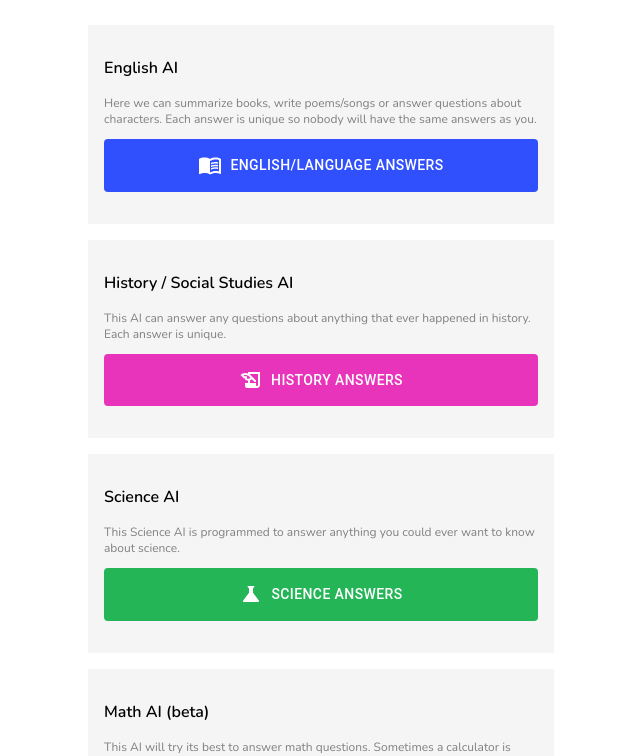
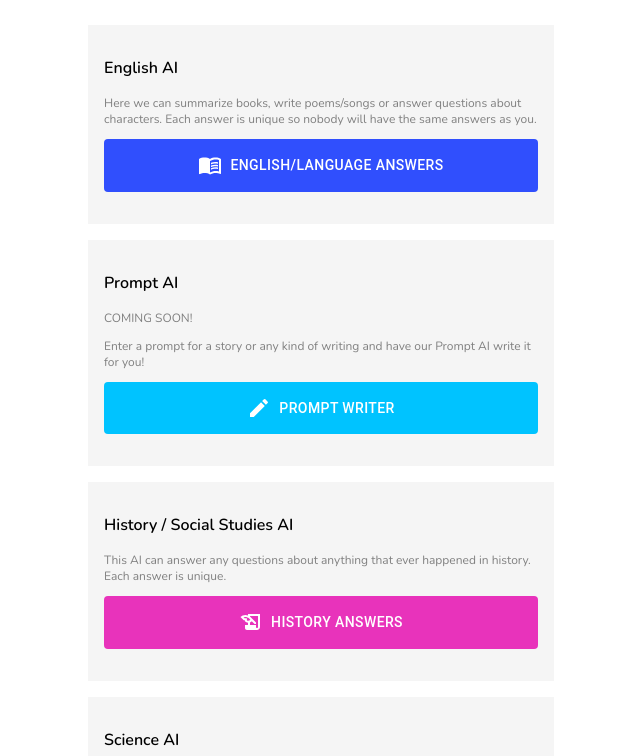
Before and after one commit to oddityai/oddity-front-end, a Next.js app: page /Buttons in a window 1280 px wide. Shown: the top 756 px of the page, without its empty margins (319-959 px from the left). Built offline with nearby package versions, Linux system fonts and the light colour scheme.

Commit message:
Teaser for prompt writer

```diff
--- a/pages/Buttons.js
+++ b/pages/Buttons.js
@@ -1,5 +1,6 @@
 import React from 'react'
 
+import CreateIcon from '@mui/icons-material/Create'
 import EmailIcon from '@mui/icons-material/Email'
 import HistoryEduIcon from '@mui/icons-material/HistoryEdu'
 import MenuBookIcon from '@mui/icons-material/MenuBook'
@@ -51,6 +52,38 @@ const Buttons = ({ children, handleClick, handleFeedback }) => {
                 {children || <MenuBookIcon style={{ color: 'white' }} />}{' '}
                 <span style={{ fontSize: 14, marginLeft: 8 }}>
                   English/Language Answers
+                </span>
+              </Button>
+            </div>
+
+            <div
+              style={{ marginTop: 16, padding: 16, backgroundColor: '#f5f5f5' }}
+            >
+              <p
+                className={nunito.className}
+                style={{ fontSize: 16, fontWeight: 600 }}
+              >
+                Prompt AI
+              </p>
+              <p style={{ fontSize: 12, color: 'gray' }}>COMING SOON!</p>
+              <p style={{ fontSize: 12, color: 'gray' }}>
+                Enter a prompt for a story or any kind of writing and have our
+                Prompt AI write it for you!
+              </p>
+              <Button
+                // onClick={() => handleClick('prompt')}
+                style={{
+                  zIndex: 10,
+                  backgroundColor: '#00c3ff',
+                  padding: 14,
+                  marginBottom: 16,
+                  color: 'white',
+                  width: '100%',
+                }}
+              >
+                {children || <CreateIcon style={{ color: 'white' }} />}{' '}
+                <span style={{ fontSize: 14, marginLeft: 8 }}>
+                  Prompt Writer
                 </span>
               </Button>
             </div>
--- a/pages/Tabs.js
+++ b/pages/Tabs.js
@@ -222,7 +222,10 @@ export default function BasicTabs({
   return (
     <Box
       className={nunito.className}
-      sx={{ width: '100vw', marginLeft: [5, null, 0] }}
+      sx={{
+        width: '100vw',
+        marginLeft: [3, null, 0],
+      }}
     >
       <Box
         sx={{
```
Also changed, not shown: pages/AppBar.js (+8 -5 lines).
